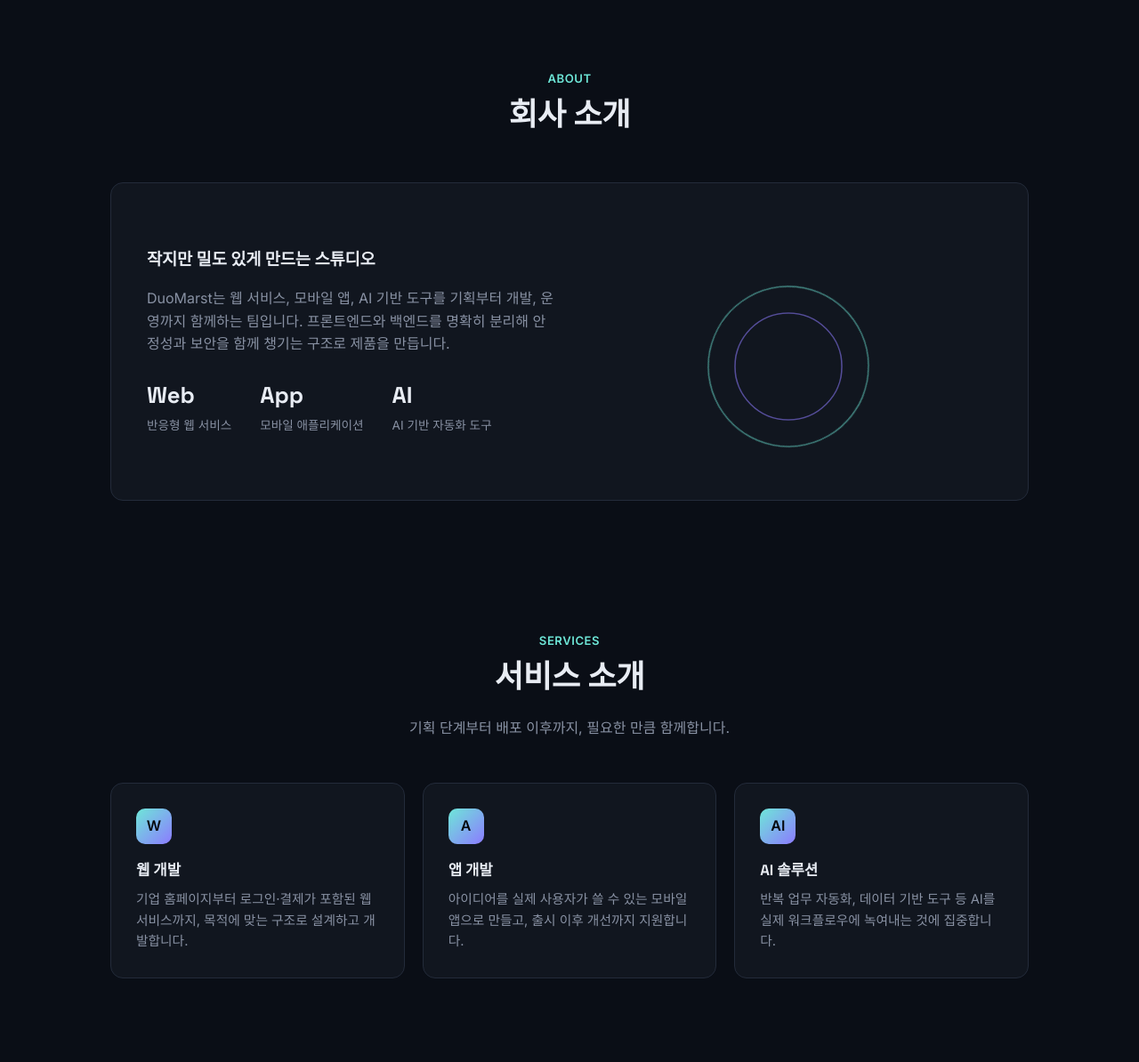
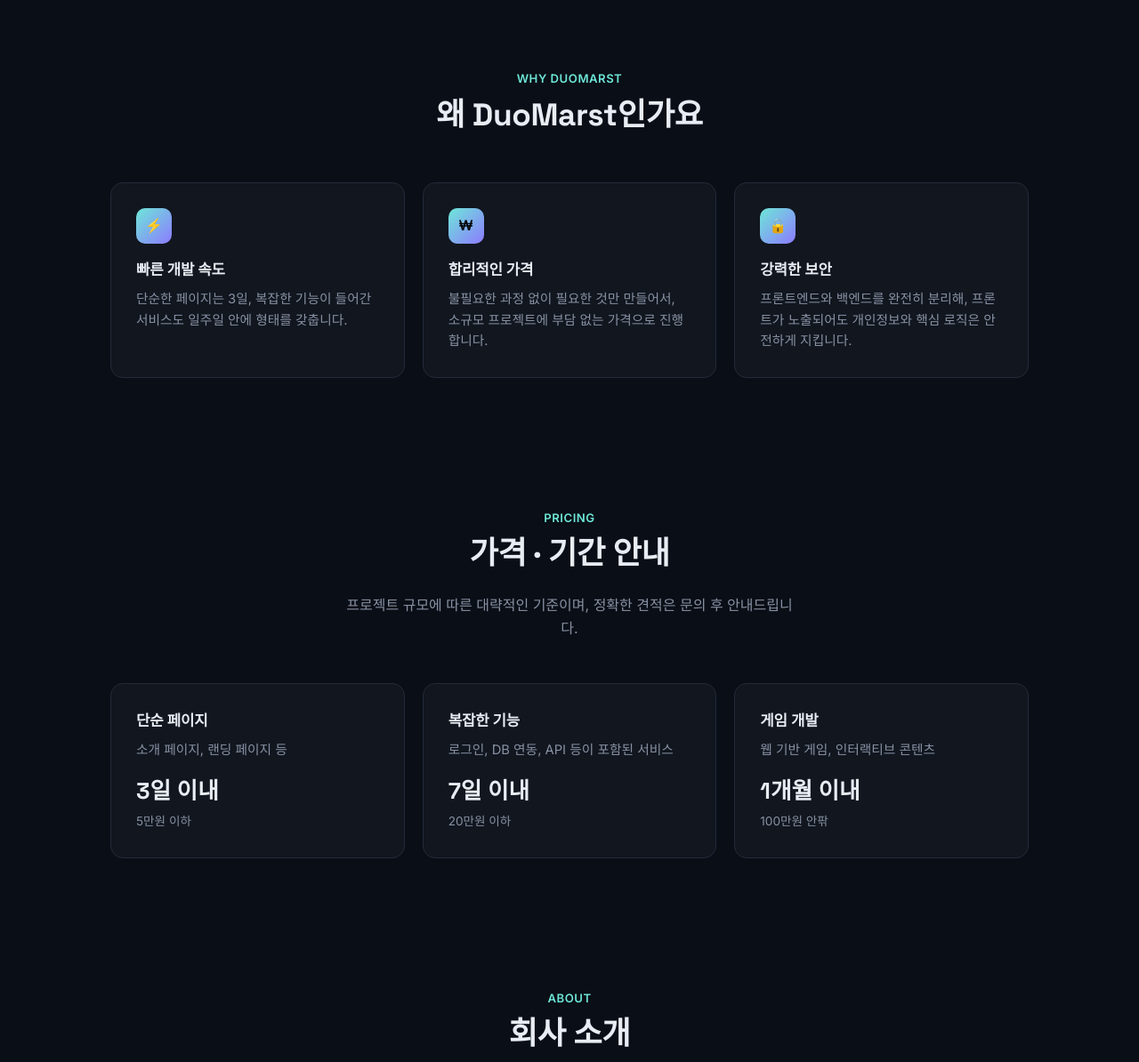
Before and after one commit to Marst-com/duomarst-project, a plain HTML site: page frontend/index.html in a window 1280 px wide. Shown: the part 916-2110 px from the top of the page at 89% size. Drawn offline with Linux system fonts and the light colour scheme.

Commit message:
Update index.html

```diff
--- a/frontend/index.html
+++ b/frontend/index.html
@@ -4,7 +4,7 @@
 <meta charset="UTF-8" />
 <meta name="viewport" content="width=device-width, initial-scale=1.0" />
 <title>DuoMarst — 웹 · 앱 · AI</title>
-<meta name="description" content="DuoMarst는 웹, 앱, AI를 아우르는 개발 스튜디오입니다." />
+<meta name="description" content="DuoMarst — 단순한 페이지는 3일, 복잡한 기능도 일주일. 빠르고 합리적인 가격에, 보안까지 챙기는 개발 스튜디오." />
 <link rel="stylesheet" href="css/style.css" />
 </head>
 <body>
@@ -13,8 +13,9 @@
   <div class="nav-inner">
     <a href="index.html" class="logo"><span class="logo-dot"></span>DuoMarst</a>
     <div class="nav-links">
+      <a href="#why">왜 DuoMarst</a>
+      <a href="#pricing">가격</a>
       <a href="#about">회사 소개</a>
-      <a href="#services">서비스</a>
       <a href="#contact">문의</a>
       <a href="login.html">로그인</a>
       <button class="theme-toggle" id="themeToggle" aria-label="테마 전환">🌙</button>
@@ -25,11 +26,11 @@
 <header class="hero">
   <div class="container">
     <span class="hero-eyebrow">WEB · APP · AI STUDIO</span>
-    <h1>사람과 AI가 <span class="grad">짝을 이루는</span><br />제품을 만듭니다</h1>
-    <p>DuoMarst는 웹, 앱, AI 영역을 넘나들며 아이디어를 실제로 동작하는 제품으로 만드는 개발 스튜디오입니다.</p>
+    <h1>단순한 페이지는 <span class="grad">3일</span>,<br />복잡한 기능도 <span class="grad">일주일</span>이면 됩니다</h1>
+    <p>DuoMarst는 빠른 개발 속도와 합리적인 가격, 그리고 프론트엔드·백엔드 완전 분리 구조의 탄탄한 보안으로 웹·앱·AI 제품을 만듭니다.</p>
     <div class="hero-actions">
       <a href="#contact" class="btn btn-primary">프로젝트 문의하기</a>
-      <a href="#services" class="btn btn-ghost">서비스 보기</a>
+      <a href="#pricing" class="btn btn-ghost">가격 · 기간 보기</a>
     </div>
 
     <div class="duo-orbit" aria-hidden="true">
@@ -42,6 +43,59 @@
     </div>
   </div>
 </header>
+
+<section id="why">
+  <div class="container">
+    <div class="section-head">
+      <span class="eyebrow">Why DuoMarst</span>
+      <h2>왜 DuoMarst인가요</h2>
+    </div>
+    <div class="grid-3">
+      <div class="card">
+        <div class="icon">⚡</div>
+        <h3>빠른 개발 속도</h3>
+        <p>단순한 페이지는 3일, 복잡한 기능이 들어간 서비스도 일주일 안에 형태를 갖춥니다.</p>
+      </div>
+      <div class="card">
+        <div class="icon">₩</div>
+        <h3>합리적인 가격</h3>
+        <p>불필요한 과정 없이 필요한 것만 만들어서, 소규모 프로젝트에 부담 없는 가격으로 진행합니다.</p>
+      </div>
+      <div class="card">
+        <div class="icon">🔒</div>
+        <h3>강력한 보안</h3>
+        <p>프론트엔드와 백엔드를 완전히 분리해, 프론트가 노출되어도 개인정보와 핵심 로직은 안전하게 지킵니다.</p>
+      </div>
+    </div>
+  </div>
+</section>
+
+<section id="pricing">
+  <div class="container">
+    <div class="section-head">
+      <span class="eyebrow">Pricing</span>
+      <h2>가격 · 기간 안내</h2>
+      <p>프로젝트 규모에 따른 대략적인 기준이며, 정확한 견적은 문의 후 안내드립니다.</p>
+    </div>
+    <div class="grid-3">
+      <div class="card">
+        <h3>단순 페이지</h3>
+        <p style="margin-bottom:14px">소개 페이지, 랜딩 페이지 등</p>
+        <div class="stat"><b>3일 이내</b><span>5만원 이하</span></div>
+      </div>
+      <div class="card">
+        <h3>복잡한 기능</h3>
+        <p style="margin-bottom:14px">로그인, DB 연동, API 등이 포함된 서비스</p>
+        <div class="stat"><b>7일 이내</b><span>20만원 이하</span></div>
+      </div>
+      <div class="card">
+        <h3>게임 개발</h3>
+        <p style="margin-bottom:14px">웹 기반 게임, 인터랙티브 콘텐츠</p>
+        <div class="stat"><b>1개월 이내</b><span>100만원 안팎</span></div>
+      </div>
+    </div>
+  </div>
+</section>
 
 <section id="about">
   <div class="container">
@@ -64,33 +118,6 @@
           <circle class="orbit-ring a" cx="110" cy="110" r="90"></circle>
           <circle class="orbit-ring b" cx="110" cy="110" r="60"></circle>
         </svg>
-      </div>
-    </div>
-  </div>
-</section>
-
-<section id="services">
-  <div class="container">
-    <div class="section-head">
-      <span class="eyebrow">Services</span>
-      <h2>서비스 소개</h2>
-      <p>기획 단계부터 배포 이후까지, 필요한 만큼 함께합니다.</p>
-    </div>
-    <div class="grid-3">
-      <div class="card">
-        <div class="icon">W</div>
-        <h3>웹 개발</h3>
-        <p>기업 홈페이지부터 로그인·결제가 포함된 웹 서비스까지, 목적에 맞는 구조로 설계하고 개발합니다.</p>
-      </div>
-      <div class="card">
-        <div class="icon">A</div>
-        <h3>앱 개발</h3>
-        <p>아이디어를 실제 사용자가 쓸 수 있는 모바일 앱으로 만들고, 출시 이후 개선까지 지원합니다.</p>
-      </div>
-      <div class="card">
-        <div class="icon">AI</div>
-        <h3>AI 솔루션</h3>
-        <p>반복 업무 자동화, 데이터 기반 도구 등 AI를 실제 워크플로우에 녹여내는 것에 집중합니다.</p>
       </div>
     </div>
   </div>
```
